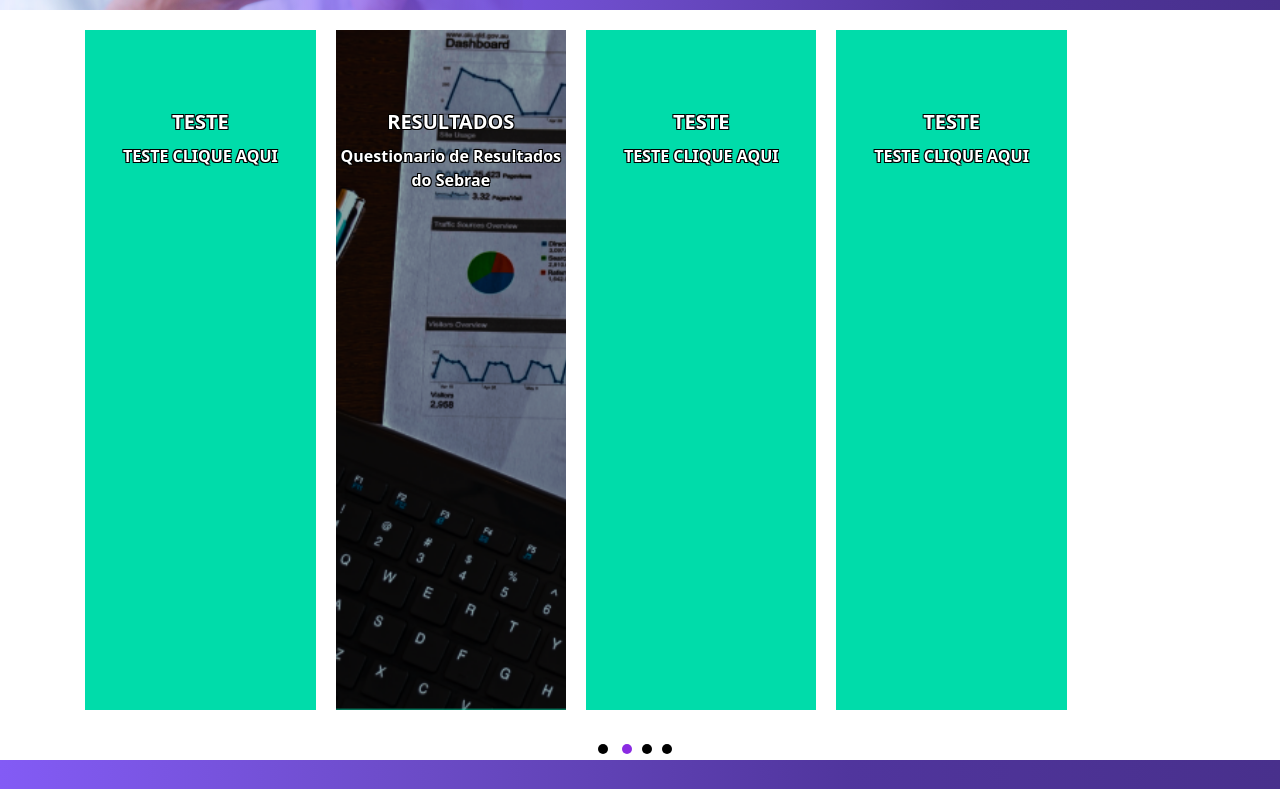
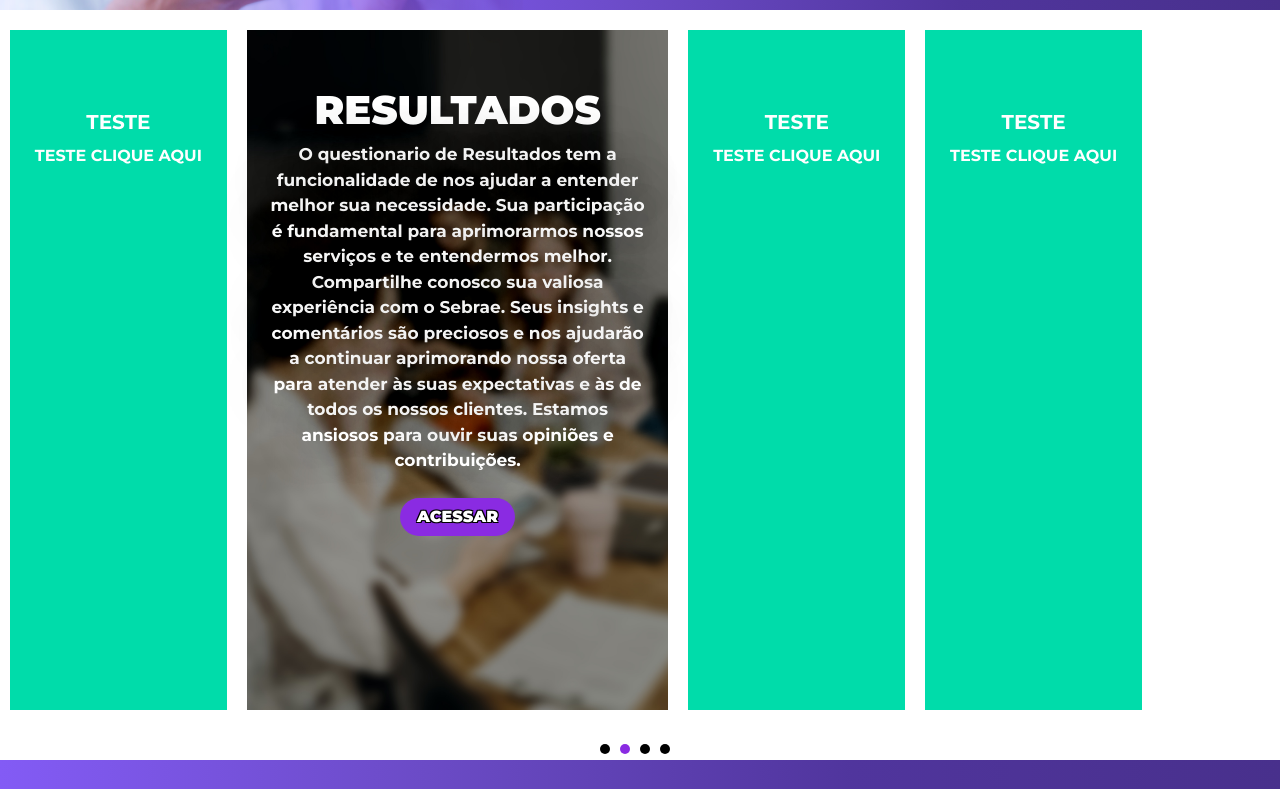
Before and after one commit to guxtavow/Questionario, a React (Create React App) app: page / in a window 1280 px wide. Shown: the part 551-1340 px from the top of the page. Built offline with nearby package versions, Linux system fonts and the light colour scheme.

Commit message:
fix bugs

```diff
--- a/src/componentes/carrossel/Carrossel.css
+++ b/src/componentes/carrossel/Carrossel.css
@@ -1,3 +1,5 @@
+@import url('https://fonts.googleapis.com/css2?family=Montserrat:ital,wght@0,100..900;1,100..900&display=swap');
+
 .container-fluid3{
     min-width: 70%;
     width: auto;
@@ -36,13 +38,8 @@
 }
 .expandido h1{
     transition: width 0.5s ease;
-    top: 20%;
+    top: 15%;
     position: relative;
-    text-shadow:
-    -1px -1px 0 #000,
-     1px -1px 0 #000,
-    -1px  1px 0 #000,
-     1px  1px 0 #000;
 }
 
 .componente1 p{
@@ -52,6 +49,8 @@
 .componente1 h1, h5{
     font-weight: bolder;
     color: white;
+    font-family: 'Montserrat', sans-serif;
+
 }
 
 .componente1:hover{
@@ -79,29 +78,19 @@
     width: 90%;
     margin: auto;
     text-align: center;
-    top:25%;
+    top:19%;
     position: relative;
-    text-shadow:
-         -1px -1px 0 #000,
-          1px -1px 0 #000,
-         -1px  1px 0 #000,
-          1px  1px 0 #000;
+    text-shadow: 2px -2px 30px #000;
+    font-size: 17px;
+    font-family: 'Montserrat', sans-serif;
 }
 #TituloPadrao{ /* TITULO ANTES DA DIV SER EXPANDIDA  */
-    text-shadow:
-    -1px -1px 0 #000,
-     1px -1px 0 #000,
-    -1px  1px 0 #000,
-     1px  1px 0 #000;
      margin-top: 80px;
+     font-family: 'Montserrat', sans-serif;
 }
 #TextoPadrao{ /* TEXTO ANTES DA DIV SER EXPANDIDA  */
-    text-shadow:
-    -1px -1px 0 #000,
-     1px -1px 0 #000,
-    -1px  1px 0 #000,
-     1px  1px 0 #000;
      margin-top: 10px;
+     font-family: 'Montserrat', sans-serif;
 }
 
 #link{ /* BOTÃO DA DIV EXPANDIDA  */
@@ -113,11 +102,13 @@
     color: white;
     font-weight: bolder;
     position: relative;
-    top: 30%;
+    top: 20%;
     text-shadow: -1px -1px 0 #000,
                   1px -1px 0 #000,
                  -1px  1px 0 #000,
                   1px  1px 0 #000;
+                  font-family: 'Montserrat', sans-serif;
+
 }
 
 .fade3-enter {
@@ -180,11 +171,6 @@
         transition: width 0.5s ease;
         top: 20%;
         position: relative;
-        text-shadow:
-        -1px -1px 0 #000,
-         1px -1px 0 #000,
-        -1px  1px 0 #000,
-         1px  1px 0 #000;
     }
 
     .componente1 p{
@@ -194,6 +180,7 @@
     .componente1 h1, h5{
         font-weight: bolder;
         color: white;
+        margin-top: -80px;
     }
 
     .componente1:hover{
@@ -217,33 +204,27 @@
     .indicador.active{
         background-color: blueviolet;
     }
+
     #textoCarousel{ /* TEXTO QUANDO DIV FOR EXPANDIDA */
         width: 90%;
         margin: auto;
         text-align: center;
         top:20%;
         position: relative;
-        text-shadow:
-             -1px -1px 0 #000,
-              1px -1px 0 #000,
-             -1px  1px 0 #000,
-              1px  1px 0 #000;
+        font-size: 17px;
+        font-family: 'Montserrat', sans-serif;
+        text-shadow: 1px -1px 50px #000;
+
     }
     #TituloPadrao{ /* TITULO ANTES DA DIV SER EXPANDIDA  */
-        text-shadow:
-        -1px -1px 0 #000,
-         1px -1px 0 #000,
-        -1px  1px 0 #000,
-         1px  1px 0 #000;
          margin-top: 80px;
+         font-family: 'Montserrat', sans-serif;
+
     }
     #TextoPadrao{ /* TEXTO ANTES DA DIV SER EXPANDIDA  */
-        text-shadow:
-        -1px -1px 0 #000,
-         1px -1px 0 #000,
-        -1px  1px 0 #000,
-         1px  1px 0 #000;
          margin-top: 10px;
+         font-family: 'Montserrat', sans-serif;
+
     }
 
     #link{ /* BOTÃO DA DIV EXPANDIDA  */
@@ -256,10 +237,8 @@
         font-weight: bolder;
         position: relative;
         top: 20%;
-        text-shadow: -1px -1px 0 #000,
-                      1px -1px 0 #000,
-                     -1px  1px 0 #000,
-                      1px  1px 0 #000;
+        font-family: 'Montserrat', sans-serif;
+
     }
 
     .fade3-enter {
--- a/src/componentes/carrossel/Carrossel.js
+++ b/src/componentes/carrossel/Carrossel.js
@@ -1,6 +1,6 @@
 import './Carrossel.css'
 import React, { useEffect ,useState } from "react";
-import Fundo from './fundo.png'
+import Fundo from './fundo.jpg'
 import { CSSTransition } from 'react-transition-group' //IMPORTO UMA BIBLIOTECA DO CSS FOCADA EM TRANSIÇÃO
 
 export default function Carrossel(){
@@ -16,8 +16,10 @@ export default function Carrossel(){
     /* ---------------------------- //efeito fade-in ---------------------------- */
 
 
-    const [expandido, setExpandido] = useState(Array(4).fill(false));
+    const [expandido, setExpandido] = useState(Array(4).fill(false).map((_,index)=>index===1)); //defino as constantes e o estado da div
     const [activeIndex, setActiveIndex] = useState(1); // Adiciona estado para controlar o índice ativo dos indicadores
+
+
 
     const Clique = (index) => { //RECEBE UM PARAMETRO INDEX
         const newExpandido = [...expandido] //CRIA UMA COPIA DO ESTADO EXPANDIDO
@@ -25,7 +27,6 @@ export default function Carrossel(){
         setExpandido(newExpandido) //ATUALIZA O ESTADO EXPANDIDO RENDERIZANDO O COMPONENTE
         setActiveIndex(index) // ATUALIZO O INDICE ATIVO (ISSO PARA OS INDICADORES)
     };
-
     const img = [
         `url(${Fundo})` //ADICIONO O COMANDO CSS COM A IMAGEM
     ];
@@ -36,7 +37,7 @@ export default function Carrossel(){
         <CSSTransition in={mostrar4} timeout ={10000} classNames = "fade3">
             <div className='container-fluid3' id='questionarios'>
                 <div className={`componente1 ${expandido[0] ? 'expandido' : ''} ${activeIndex === 0 ? 'active' : ''}`} onClick={() => Clique(0)}> {/* SE O INDICE 0 FOR CLICADO ACIONAR A FUNÇÃO EXPANDIDO, SE NÃO VOLTAR PARA O PADRÃO (O MESMO SEGUE PARA OS OUTROS ELEMENTOS) */}
-                    {expandido[0] ?( //CASO CLICADO PARA SER EXPANDIDO
+                    {expandido[0] ? ( //CASO CLICADO PARA SER EXPANDIDO
                         <>
                         <h1>TESTE</h1>
                         <p id='textoCarousel'> CLICADO </p>
@@ -49,7 +50,7 @@ export default function Carrossel(){
                     )}
                 </div>
 
-                <div className={`componente1 ${expandido[1] ? 'expandido' : ''} ${activeIndex === 1 ? 'active' : ''}`} onClick={() => Clique(1)} style={{backgroundImage:img, backgroundSize:'cover'}}>
+                <div className={`componente1 ${expandido[1] ? 'expandido' : ''} ${activeIndex === 1 ? 'active' : ''}`} onClick={() => Clique(1)} style={{backgroundImage:img, backgroundSize:'cover', backgroundPosition:'center'}}>
                     {expandido[1] ?(
                         <>
                         <h1>RESULTADOS</h1>
@@ -82,7 +83,7 @@ export default function Carrossel(){
                     )}
                 </div>
                 <div className={`componente1 ${expandido[3] ? 'expandido' : ''} ${activeIndex === 3 ? 'active' : ''}`} onClick={() => Clique(3)}> {/* SE O INDICE 0 FOR CLICADO ACIONAR A FUNÇÃO EXPANDIDO, SE NÃO VOLTAR PARA O PADRÃO (O MESMO SEGUE PARA OS OUTROS ELEMENTOS) */}
-                    {expandido[0] ?( //CASO CLICADO PARA SER EXPANDIDO
+                    {expandido[3] ?( //CASO CLICADO PARA SER EXPANDIDO
                         <>
                         <h1>TESTE</h1>
                         <p id='textoCarousel'> CLICADO </p>
@@ -98,7 +99,8 @@ export default function Carrossel(){
     </CSSTransition>
 
             <br />
-            <li onClick={()=> Clique(0)} className={`indicador ${activeIndex === 0 ? 'active' : ''}`}></li> {/* INDICADORES DE CADA DIV */}
+            {/* INDICADORES DE CADA DIV */}
+            <li onClick={()=> Clique(0)} className={`indicador ${activeIndex === 0 ? 'active' : ''}`}></li>
             <li onClick={()=> Clique(1)} className={`indicador ${activeIndex === 1 ? 'active' : ''}`}></li>
             <li onClick={()=> Clique(2)} className={`indicador ${activeIndex === 2 ? 'active' : ''}`}></li>
             <li onClick={()=> Clique(3)} className={`indicador ${activeIndex === 3 ? 'active' : ''}`}></li>
```
Also changed, not shown: src/componentes/carrossel/fundo.jpg (added), src/componentes/carrossel/fundo.png (deleted).
